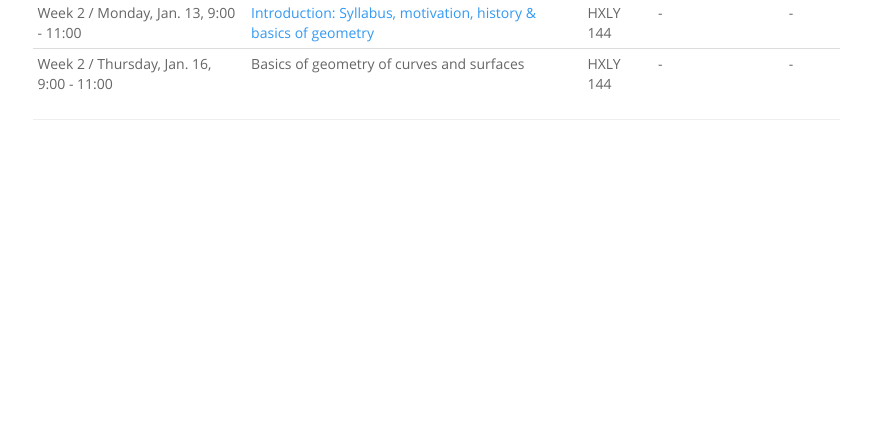
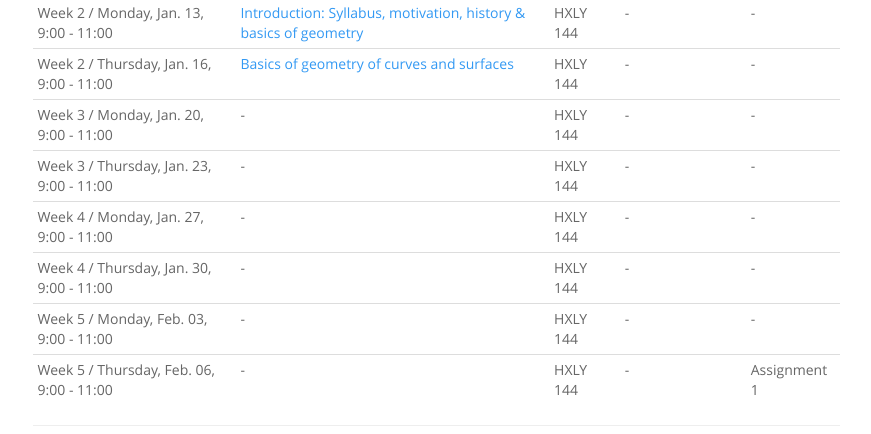
Before and after one commit to NEMLCourse/nemlcourse.github.io, a plain HTML site: page schedule.html in a window 1280 px wide. Shown: the part 718-1152 px from the top of the page, without its empty margins (345-1216 px from the left). Drawn offline with nearby package versions, Linux system fonts and the light colour scheme; some packages are replaced by stand-ins of ours; files whose address does not match are found by name.

Commit message:
Updated schedule and final project section

```diff
--- a/schedule.html
+++ b/schedule.html
@@ -390,18 +390,62 @@ div.tocify {
     <div id="detailed-schedule" class="section level1">
 <h1><span class="glyphicon glyphicon-calendar" aria-hidden="true"></span> Detailed Schedule</h1>
 
-<table> <thead> <tr class="header"> <th align="left">Date</th> <th align="left">Description</th> <th align="left">Location</th> <th align="left">Suggested Readings</th> <th align="left">Events</th></tr></thead><tr class="odd">
+<table> <thead> <tr class="header"> <th align="left">Date</th> <th align="left">Description</th> <th align="left">Location</th> <th align="left">Suggested Readings</th> <th align="left">Events</th></tr></thead>
+<tr class="odd">
   <td  align="left">Week 2 / Monday, Jan. 13, 9:00 - 11:00</td>
   <td align="left"><a href="https://scientia.doc.ic.ac.uk/api/resources/18882/file/Week%201%20-%20Slides%20-%20Introduction.pdf" target="_blank">Introduction: Syllabus, motivation, history &amp; basics of geometry</a></td>
   <td  align="left">HXLY 144</td>
   <td  align="left">-</td>
   <td  align="left">-</td>
-</tr><tr class="odd">
+</tr>
+<tr class="odd">
   <td  align="left">Week 2 / Thursday, Jan. 16, 9:00 - 11:00</td>
-  <td  align="left">Basics of geometry of curves and surfaces</td>
+  <td align="left"><a href="https://scientia.doc.ic.ac.uk/api/resources/18956/file/Week%201%20-%20Slides%20-%20Curves" target="_blank">Basics of geometry of curves and surfaces</a></td>
   <td  align="left">HXLY 144</td>
   <td  align="left">-</td>
   <td  align="left">-</td>
+</tr>
+<tr class="odd">
+  <td  align="left">Week 3 / Monday, Jan. 20, 9:00 - 11:00</td>
+  <td align="left">-</a></td>
+  <td  align="left">HXLY 144</td>
+  <td  align="left">-</td>
+  <td  align="left">-</td>
+</tr>
+<tr class="odd">
+  <td  align="left">Week 3 / Thursday, Jan. 23, 9:00 - 11:00</td>
+  <td align="left">-</a></td>
+  <td  align="left">HXLY 144</td>
+  <td  align="left">-</td>
+  <td  align="left">-</td>
+</tr>
+<tr class="odd">
+  <td  align="left">Week 4 / Monday, Jan. 27, 9:00 - 11:00</td>
+  <td align="left">-</a></td>
+  <td  align="left">HXLY 144</td>
+  <td  align="left">-</td>
+  <td  align="left">-</td>
+</tr>
+<tr class="odd">
+  <td  align="left">Week 4 / Thursday, Jan. 30, 9:00 - 11:00</td>
+  <td align="left">-</a></td>
+  <td  align="left">HXLY 144</td>
+  <td  align="left">-</td>
+  <td  align="left">-</td>
+</tr>
+<tr class="odd">
+  <td  align="left">Week 5 / Monday, Feb. 03, 9:00 - 11:00</td>
+  <td align="left">-</a></td>
+  <td  align="left">HXLY 144</td>
+  <td  align="left">-</td>
+  <td  align="left">-</td>
+</tr>
+<tr class="odd">
+  <td  align="left">Week 5 / Thursday, Feb. 06, 9:00 - 11:00</td>
+  <td align="left">-</a></td>
+  <td  align="left">HXLY 144</td>
+  <td  align="left">-</td>
+  <td  align="left">Assignment 1</td>
 </tr>
 
 </table>
```
Also changed, not shown: syllabus.html (+1 -1 lines).
